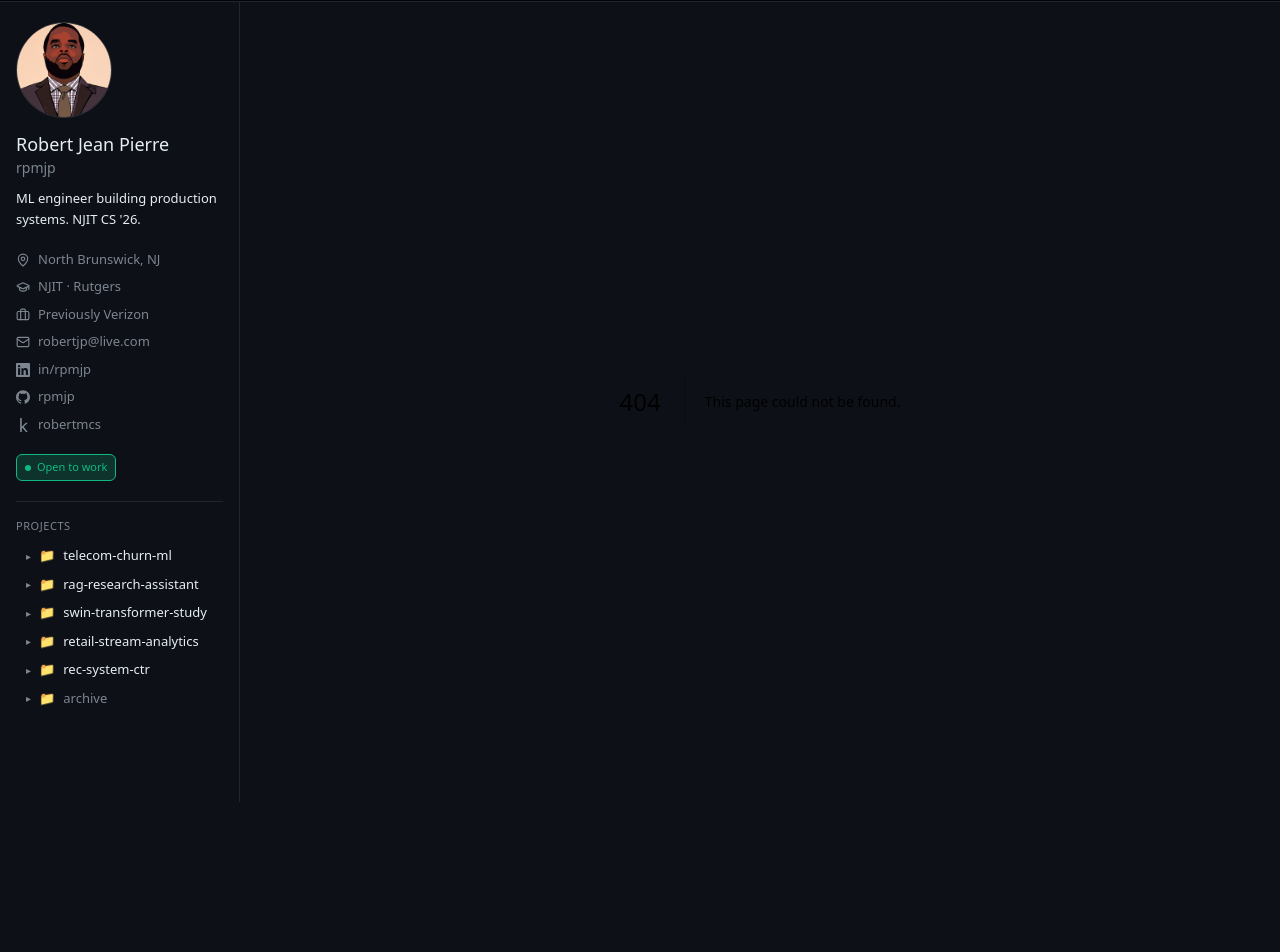
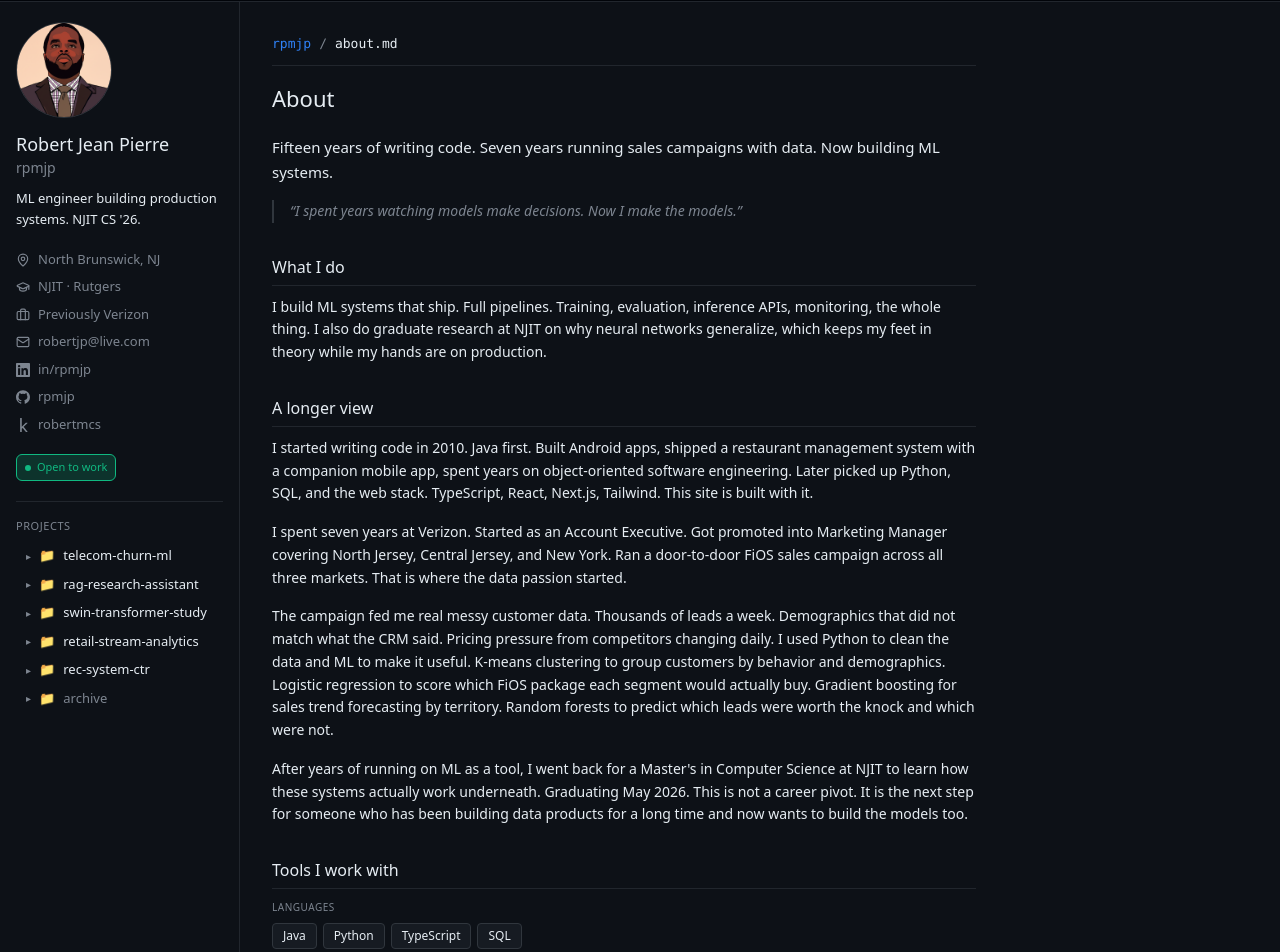
Before and after one commit to rpmjp/portfolio, a Next.js app: page /about in a window 1280 px wide. Before the commit this address had no page. Shown: the part 50-1002 px from the top of the page. Before the commit the page ends 852 px from the top, so only its background shows below. Built offline with nearby package versions, Linux system fonts and the light colour scheme.

Commit message:
Add About page with full arc, stack tags, and contact buttons

```diff
--- /dev/null
+++ b/app/about/page.tsx
@@ -0,0 +1,119 @@
+import type { Metadata } from "next";
+
+export const metadata: Metadata = {
+  title: "About · Robert Jean Pierre",
+  description: "Fifteen years of writing code. Seven years running sales campaigns with data. Now building ML systems.",
+};
+
+const stacks: { label: string; items: string[] }[] = [
+  { label: "Languages", items: ["Java", "Python", "TypeScript", "SQL"] },
+  { label: "ML / Deep Learning", items: ["PyTorch", "scikit-learn", "Swin Transformers", "Hugging Face"] },
+  { label: "Big Data", items: ["Spark", "Hadoop", "Hive", "Kafka", "Pig"] },
+  { label: "Web", items: ["React", "Next.js", "Tailwind"] },
+  { label: "Mobile, Cloud, Analytics", items: ["Android (Java)", "AWS", "EMR", "Power BI", "Excel"] },
+  { label: "Systems", items: ["Linux", "Git", "Docker"] },
+];
+
+export default function AboutPage() {
+  return (
+    <article className="px-8 py-8 max-w-3xl">
+      <div className="flex items-center gap-2 text-[13px] pb-3 mb-4 border-b font-mono" style={{ color: "var(--fg-muted)", borderColor: "var(--border-muted)" }}>
+        <span style={{ color: "var(--accent-fg)" }}>rpmjp</span>
+        <span>/</span>
+        <span style={{ color: "var(--fg-default)" }}>about.md</span>
+      </div>
+
+      <h1 className="text-[22px] font-medium mb-5" style={{ color: "var(--fg-default)" }}>About</h1>
+
+      <p className="text-[15px] font-medium leading-relaxed mb-4" style={{ color: "var(--fg-default)" }}>
+        Fifteen years of writing code. Seven years running sales campaigns with data. Now building ML systems.
+      </p>
+
+      <blockquote className="mb-8 pl-4 italic text-sm leading-relaxed" style={{ color: "var(--fg-muted)", borderLeft: "2px solid var(--border-default)" }}>
+        &ldquo;I spent years watching models make decisions. Now I make the models.&rdquo;
+      </blockquote>
+
+      <Section title="What I do">
+        <p>
+          I build ML systems that ship. Full pipelines. Training, evaluation, inference APIs, monitoring, the whole thing. I also do graduate research at NJIT on why neural networks generalize, which keeps my feet in theory while my hands are on production.
+        </p>
+      </Section>
+
+      <Section title="A longer view">
+        <p className="mb-4">
+          I started writing code in 2010. Java first. Built Android apps, shipped a restaurant management system with a companion mobile app, spent years on object-oriented software engineering. Later picked up Python, SQL, and the web stack. TypeScript, React, Next.js, Tailwind. This site is built with it.
+        </p>
+        <p className="mb-4">
+          I spent seven years at Verizon. Started as an Account Executive. Got promoted into Marketing Manager covering North Jersey, Central Jersey, and New York. Ran a door-to-door FiOS sales campaign across all three markets. That is where the data passion started.
+        </p>
+        <p className="mb-4">
+          The campaign fed me real messy customer data. Thousands of leads a week. Demographics that did not match what the CRM said. Pricing pressure from competitors changing daily. I used Python to clean the data and ML to make it useful. K-means clustering to group customers by behavior and demographics. Logistic regression to score which FiOS package each segment would actually buy. Gradient boosting for sales trend forecasting by territory. Random forests to predict which leads were worth the knock and which were not.
+        </p>
+        <p>
+          After years of running on ML as a tool, I went back for a Master&apos;s in Computer Science at NJIT to learn how these systems actually work underneath. Graduating May 2026. This is not a career pivot. It is the next step for someone who has been building data products for a long time and now wants to build the models too.
+        </p>
+      </Section>
+
+      <Section title="Tools I work with">
+        <div className="flex flex-col gap-4">
+          {stacks.map((group) => (
+            <div key={group.label}>
+              <div className="text-[10px] uppercase tracking-wider mb-2" style={{ color: "var(--fg-muted)" }}>
+                {group.label}
+              </div>
+              <div className="flex flex-wrap gap-1.5">
+                {group.items.map((item) => (
+                  <span key={item} className="text-[12px] px-2.5 py-0.5 rounded" style={{ background: "var(--bg-muted)", border: "0.5px solid var(--border-default)", color: "var(--fg-default)" }}>
+                    {item}
+                  </span>
+                ))}
+              </div>
+            </div>
+          ))}
+        </div>
+      </Section>
+
+      <Section title="What I'm thinking about">
+        <ul className="list-disc pl-5 space-y-1.5 leading-relaxed">
+          <li>Vision transformer architectures and what actually makes them generalize</li>
+          <li>Why classical learning theory keeps failing to predict overparameterized networks</li>
+          <li>Energy-efficient ML. Models that do not require a data center to run.</li>
+          <li>The gap between research-grade ML and what actually ships to customers</li>
+        </ul>
+      </Section>
+
+      <Section title="Get in touch">
+        <p className="mb-4">
+          I am actively interviewing for Data Scientist, ML Engineer, and Applied ML roles starting summer 2026. If you are hiring, or you want to talk shop about ML in production, reach out.
+        </p>
+        <div className="flex flex-wrap gap-2">
+          <a href="mailto:robertjp@live.com" className="inline-flex items-center gap-1.5 px-3.5 py-2 rounded-md text-[13px] font-medium transition-opacity hover:opacity-90" style={{ background: "var(--accent-fg)", color: "#ffffff", textDecoration: "none" }}>
+            Contact me
+          </a>
+          <a href="https://linkedin.com/in/rpmjp" target="_blank" rel="noopener noreferrer" className="inline-flex items-center gap-1.5 px-3.5 py-2 rounded-md text-[13px] font-medium transition-opacity hover:opacity-80" style={{ background: "transparent", color: "var(--fg-default)", border: "0.5px solid var(--border-default)", textDecoration: "none" }}>
+            LinkedIn
+          </a>
+          <a href="https://github.com/rpmjp" target="_blank" rel="noopener noreferrer" className="inline-flex items-center gap-1.5 px-3.5 py-2 rounded-md text-[13px] font-medium transition-opacity hover:opacity-80" style={{ background: "transparent", color: "var(--fg-default)", border: "0.5px solid var(--border-default)", textDecoration: "none" }}>
+            GitHub
+          </a>
+          <a href="https://www.kaggle.com/robertmcs" target="_blank" rel="noopener noreferrer" className="inline-flex items-center gap-1.5 px-3.5 py-2 rounded-md text-[13px] font-medium transition-opacity hover:opacity-80" style={{ background: "transparent", color: "var(--fg-default)", border: "0.5px solid var(--border-default)", textDecoration: "none" }}>
+            Kaggle
+          </a>
+        </div>
+      </Section>
+    </article>
+  );
+}
+
+function Section({ title, children }: { title: string; children: React.ReactNode }) {
+  return (
+    <section className="mb-8">
+      <h2 className="text-base font-medium mb-2.5 pb-1.5 border-b" style={{ color: "var(--fg-default)", borderColor: "var(--border-muted)" }}>
+        {title}
+      </h2>
+      <div className="text-[14px] leading-relaxed" style={{ color: "var(--fg-default)" }}>
+        {children}
+      </div>
+    </section>
+  );
+}
```
